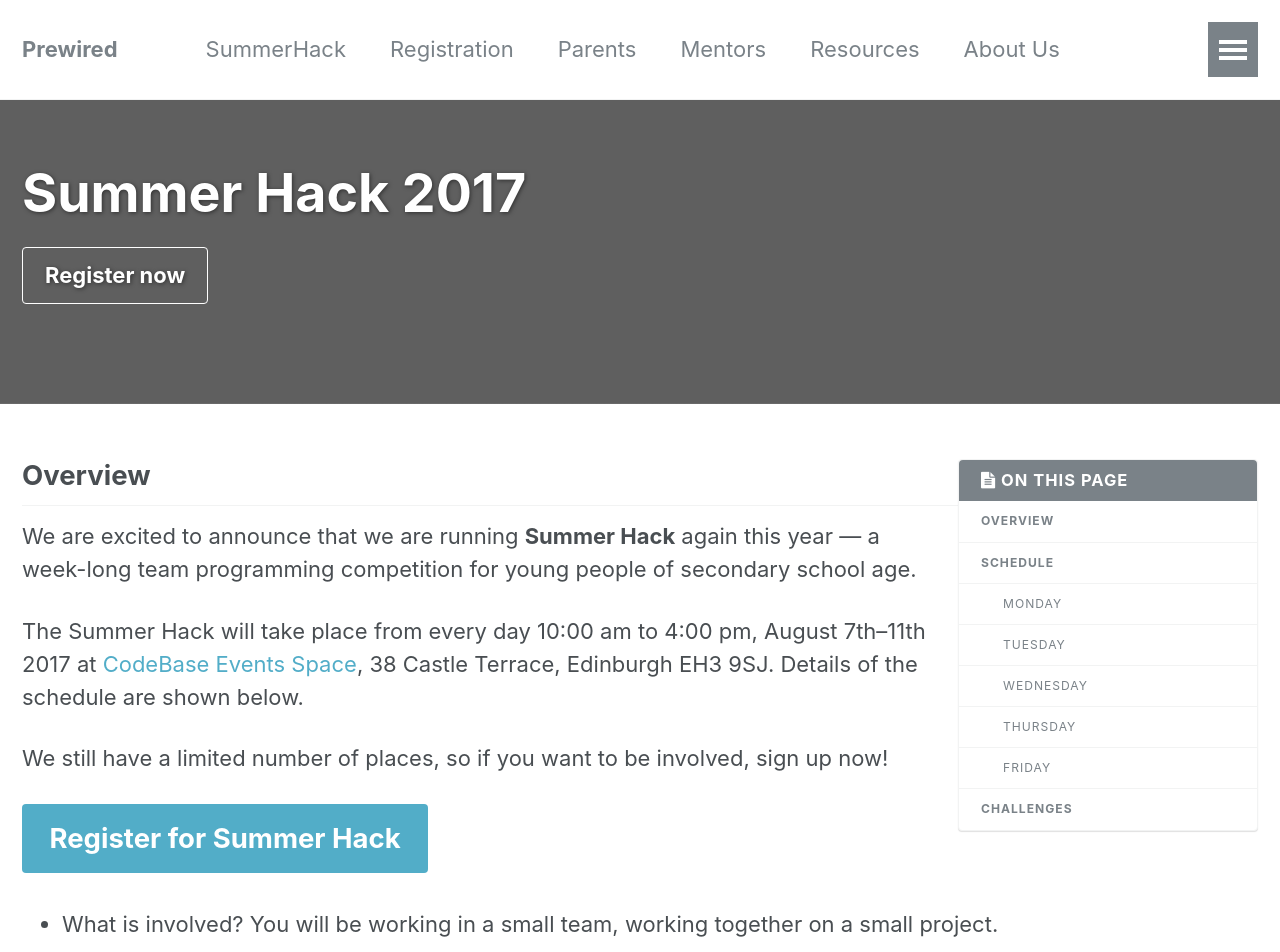
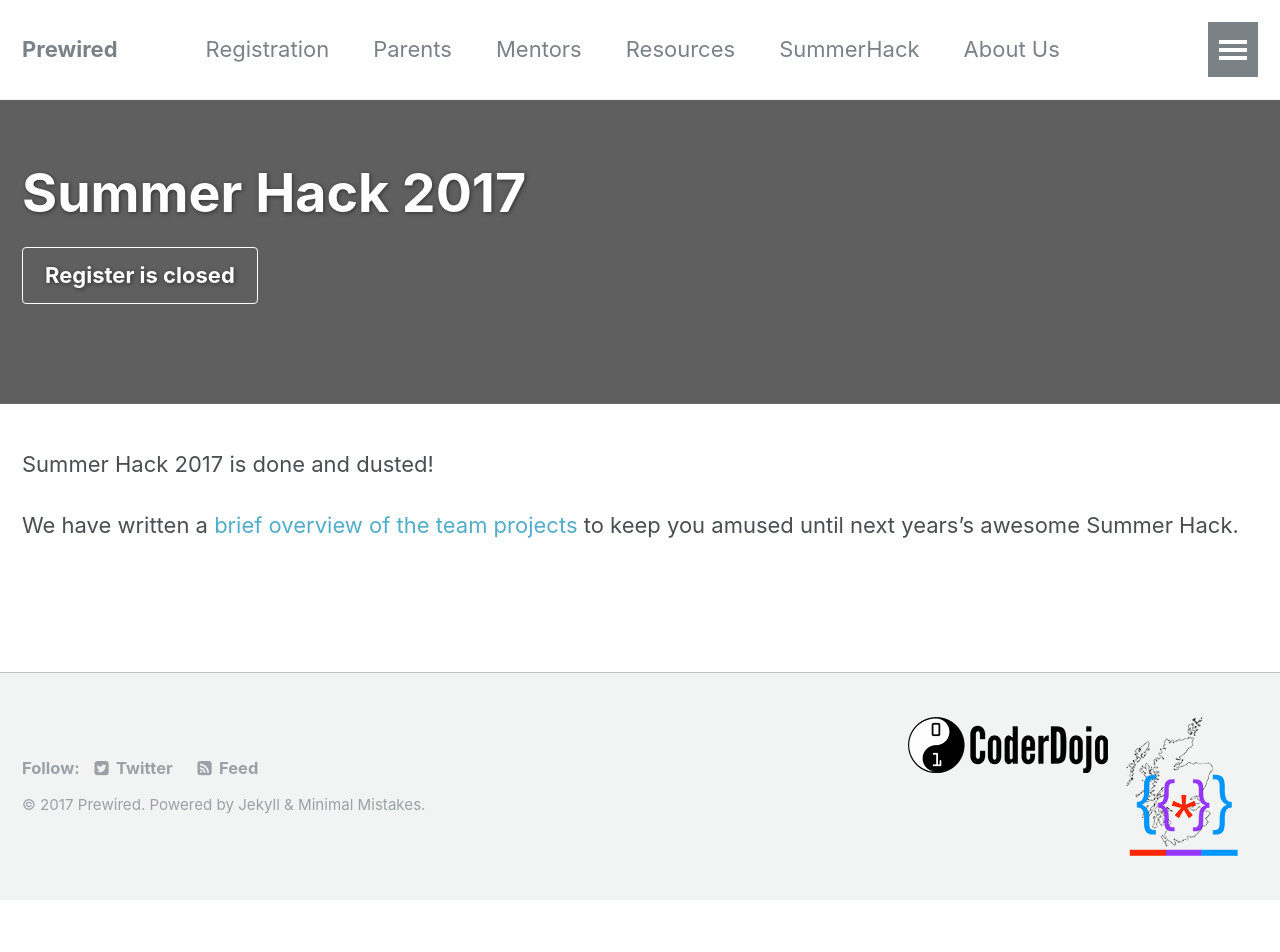
Before and after one commit to prewired/prewired.github.io, a Jekyll site: the page built from _pages/summerhack2017.md, in a window 1280 px wide. Shown: the top 952 px of the page. Built offline with Jekyll 4.4.1, drawn with Linux system fonts in a browser that asks for light colours; after the commit the page ends 900 px from its top, so only the background shows below that; some of the changed text lies outside the part shown.

Commit message:
updated Summerhack 2017 projects page; added a new notice-like class in SASS

```diff
--- a/_data/navigation.yml
+++ b/_data/navigation.yml
@@ -1,7 +1,5 @@
 # main links
 main:
-  - title: "SummerHack"
-    url: /summerhack2017/
   - title: "Registration"
     url: /registration/
   - title: "Parents"
@@ -10,6 +8,8 @@
     url: /mentors/
   - title: "Resources"
     url: /resources/
+  - title: "SummerHack"
+    url: /summerhack-projects-2017/
   - title: "About Us"
     url: "/about/"
   - title: "Contact"
--- a/_pages/summerhack2017.md
+++ b/_pages/summerhack2017.md
@@ -5,13 +5,17 @@
 header:
   overlay_image: /assets/images/summerhack2016.jpg
   overlay_filter: 0.4
-  cta_label: "Register now"
+  cta_label: "Register is closed"
   cta_url: "https://docs.google.com/forms/d/e/1FAIpQLSdgyqgtlBbllYQSVio2OHywUDGs6milG7bsPFr4mLYSjGNXBw/viewform"
 ---
-{% include toc %}
+<!--{% include toc %}-->
 {% include base_path %}
 
-## Overview
+Summer Hack 2017 is done and dusted!
+
+We have written a [brief overview of the team projects]({{ base_path }}/summerhack-projects-2017/) to keep you amused until next years's awesome Summer Hack.
+
+<!--## Overview
 
 We are excited to announce that we are running **Summer Hack** again this year &mdash; a week-long team programming competition for young people of secondary school age.
 
@@ -388,7 +392,7 @@
             <tr>
                 <td>13:00</td>
                 <td>Presentations
- 				<br/>
+                <br/>
                     <ul>
                         <li>Each team presents the work they have done during the week</li>
                     </ul>
@@ -419,7 +423,7 @@
 
 ## Challenges
 
-TBA
+TBA-->
 
 <!-- ### Active Coding
 
--- a/_sass/_notices.scss
+++ b/_sass/_notices.scss
@@ -68,6 +68,13 @@
   @include notice($light-gray);
 }
 
+/* Prewired addition */
+
+.block {
+  @include notice($light-gray);
+  font-size: $type-size-5 !important;
+}
+
 /* Primary notice */
 
 .notice--primary {
```
